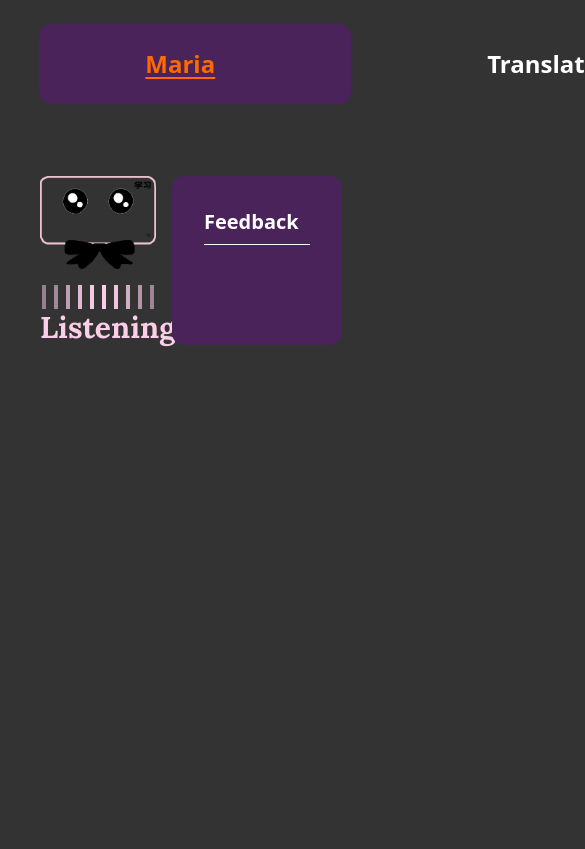
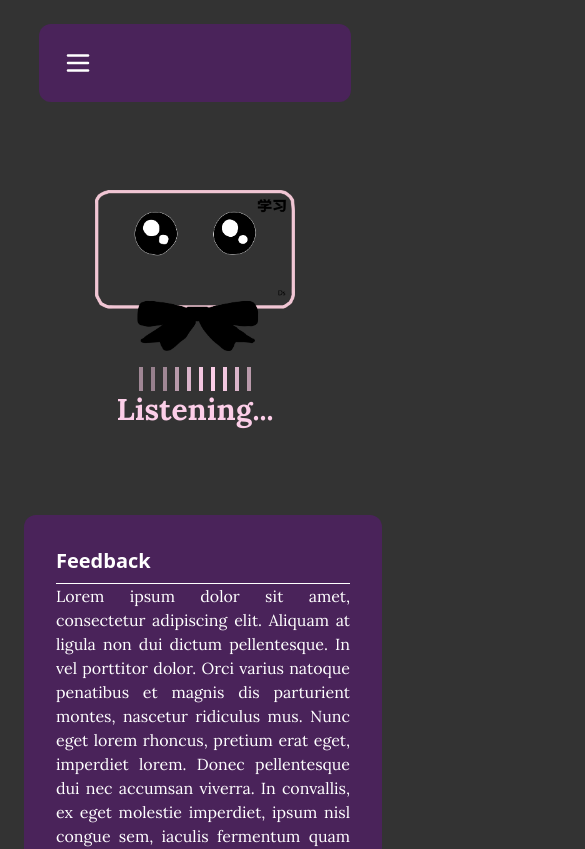
Before and after one commit to BetaCoder28/maria, a React (Vite) app: page /maria in a window 390 px wide. Shown: the top 849 px of the page, 585 px wide, since content can reach past the window. Built offline with nearby package versions, Linux system fonts and the light colour scheme.

Commit message:
Maria Responsive and Navbar Responsive

```diff
--- a/package.json
+++ b/package.json
@@ -11,6 +11,7 @@
   },
   "dependencies": {
     "@tailwindcss/vite": "^4.0.0",
+    "lucide-react": "^0.474.0",
     "react": "^18.3.1",
     "react-dom": "^18.3.1",
     "react-router": "^7.1.3",
--- a/src/Components/Feedback/index.jsx
+++ b/src/Components/Feedback/index.jsx
@@ -1,10 +1,12 @@
 const Feedback = () => {
     return(
-        <div className="w-3/5 h-auto bg-[#4A235A] mt-18 ml-2 mr-12 rounded-xl">
+        <div className="w-full h-auto bg-[#4A235A] mt-18 ml-2 rounded-xl md:w-4/5 lg:w-4/5">
                 <div className="p-8">
                     <h3 className="text-xl font-bold mb-2">Feedback</h3>
                     <hr></hr>
-
+                    <p className="text-justify">
+                    Lorem ipsum dolor sit amet, consectetur adipiscing elit. Aliquam at ligula non dui dictum pellentesque. In vel porttitor dolor. Orci varius natoque penatibus et magnis dis parturient montes, nascetur ridiculus mus. Nunc eget lorem rhoncus, pretium erat eget, imperdiet lorem. Donec pellentesque dui nec accumsan viverra. In convallis, ex eget molestie imperdiet, ipsum nisl congue sem, iaculis fermentum quam nisl sed mauris. Suspendisse ut velit lectus. Ut et justo nisi. Sed quam dolor, cursus eu facilisis eu, dictum quis ex. Ut aliquam rutrum commodo. Nullam sed est vitae nulla vehicula condimentum. Proin ante odio, laoreet sed enim in, convallis egestas elit. Aenean ligula eros, ornare vel libero vel, sagittis ultrices velit.
+                    </p>
                 </div>
             </div>
     );
--- /dev/null
+++ b/src/Components/Listening/index.jsx
@@ -0,0 +1,19 @@
+const Listening = () => {
+    return(
+        <div className="flex justify-center mt-4 space-x-2">
+            {[...Array(10)].map((_, index) => (
+                <div
+                    key={index}
+                    className="bg-pink-200 w-1 h-6 animate-pulse"
+                    style={{
+                        animationDelay: `${index * 0.1}s`,
+                        animationDuration: "1s",
+                    }}
+                />
+            ))}
+        </div>
+    );
+}
+
+
+export default Listening;
--- a/src/Components/Maria/index.jsx
+++ b/src/Components/Maria/index.jsx
@@ -1,9 +1,11 @@
 const MariaImage = () => {
-
     return(
-        <img src="src/assets/imgs/marfemale.png" ></img>
+        <img
+            src="src/assets/imgs/marfemale.png"
+            className="w-full h-auto max-w-[200px] md:max-w-[400px] mx-auto"
+            alt="Maria avatar"
+        />
     )
-
 }
 
 export default MariaImage;
--- a/src/Components/NavBar/index.jsx
+++ b/src/Components/NavBar/index.jsx
@@ -1,48 +1,35 @@
+import { useState } from "react";
 import { NavLink } from "react-router-dom";
+import { Menu, X } from "lucide-react";
 
 const NavBar = () => {
-    let activeStyle = 'text-orange-500 underline underline-offset-4';
-    const colorText = 'text-white hover:text-orange-500';
+    const [isOpen, setIsOpen] = useState(false);
+    let activeStyle = "text-[#F4D03F] underline underline-offset-4";
+    const colorText = "text-white hover:text-[#F4D03F]";
 
     return (
-        <nav className="flex h-20 w-4/5 mt-6 mx-auto justify-center  bg-[#4A235A] rounded-xl p-6">
-            <ul className="flex space-x-68 text-2xl font-bold">
-                {/* Lessons */}
-                <li>
-                    <NavLink
-                        to="/lessons"
-                        className={({ isActive }) =>
-                            isActive ? activeStyle : colorText
-                        }
-                    >
-                        Lesson
-                    </NavLink>
-                </li>
+        <nav className="bg-[#4A235A] p-6 rounded-xl w-4/5 mx-auto mt-6">
+            {/* Desktop Navigation */}
+            <div className="hidden md:flex justify-between px-34 space-x-16 text-2xl font-bold">
+                <NavLink to="/lessons" className={({ isActive }) => isActive ? activeStyle : colorText}>Lesson</NavLink>
+                <NavLink to="/maria" className={({ isActive }) => isActive ? activeStyle : colorText}>Maria</NavLink>
+                <NavLink to="/translate" className={({ isActive }) => isActive ? activeStyle : colorText}>Translate</NavLink>
+            </div>
 
-                {/* Maria */}
-                <li>
-                    <NavLink
-                        to="/maria"
-                        className={({ isActive }) =>
-                            isActive ? activeStyle : colorText
-                        }
-                    >
-                        Maria
-                    </NavLink>
-                </li>
+            {/* Mobile Navigation */}
+            <div className="md:hidden flex justify-between items-center">
+                <button onClick={() => setIsOpen(!isOpen)} className="text-white">
+                    {isOpen ? <X size={30} /> : <Menu size={30} />}
+                </button>
+            </div>
 
-                {/* Translate */}
-                <li>
-                    <NavLink
-                        to="/translate"
-                        className={({ isActive }) =>
-                            isActive ? activeStyle : colorText
-                        }
-                    >
-                        Translate
-                    </NavLink>
-                </li>
-            </ul>
+            {isOpen && (
+                <div className="md:hidden flex flex-col items-center mt-4 space-y-4 text-xl font-bold bg-[#4A235A] p-4 rounded-lg">
+                    <NavLink to="/lessons" className={({ isActive }) => isActive ? activeStyle : colorText} onClick={() => setIsOpen(false)}>Lesson</NavLink>
+                    <NavLink to="/maria" className={({ isActive }) => isActive ? activeStyle : colorText} onClick={() => setIsOpen(false)}>Maria</NavLink>
+                    <NavLink to="/translate" className={({ isActive }) => isActive ? activeStyle : colorText} onClick={() => setIsOpen(false)}>Translate</NavLink>
+                </div>
+            )}
         </nav>
     );
 };
--- a/src/Pages/Maria/index.jsx
+++ b/src/Pages/Maria/index.jsx
@@ -1,37 +1,25 @@
 import MariaImage from "../../Components/Maria";
 import Feedback from "../../Components/Feedback";
+import Listening from "../../Components/Listening";
 
 const Maria = () => {
-
     return(
-        <div className="flex justify-between w-full h-auto">
-            <div className="w-2/5 mr-2">
-                <aside className="text-center mt-18 ml-10">
+        <div className="flex flex-col md:flex-row justify-between w-full h-auto p-4 md:p-8">
+            <div className="w-full mt-18 md:w-3/5 mb-4 md:mb-0 md:mr-4 lg:ml-48">
+                <aside className="text-center">
                     <MariaImage />
                     {/* Listening Part */}
-                    <div className="flex justify-center mt-4 space-x-2">
-                    {[...Array(10)].map((_, index) => (
-                        <div
-                        key={index}
-                        className="bg-pink-200 w-1 h-6 animate-pulse"
-                        style={{
-                            animationDelay: `${index * 0.1}s`,
-                            animationDuration: "1s",
-                        }}
-                        />
-                    ))}
-                    </div>
+                    <Listening />
                     <p className="text-pink-200 text-3xl font-semibold">Listening...</p>
                 </aside>
             </div>
 
             {/* Feedback space */}
-            <Feedback />
-
+            <div className="h-auto md:w-4/5 md:mr-12 lg:w-4/5 lg:mr-12 ">
+                <Feedback />
+            </div>
         </div>
-    )
-
+    );
 }
 
-
 export default Maria;
```
Also changed, not shown: 1 other file (tests, documents, lock files or other folders).
